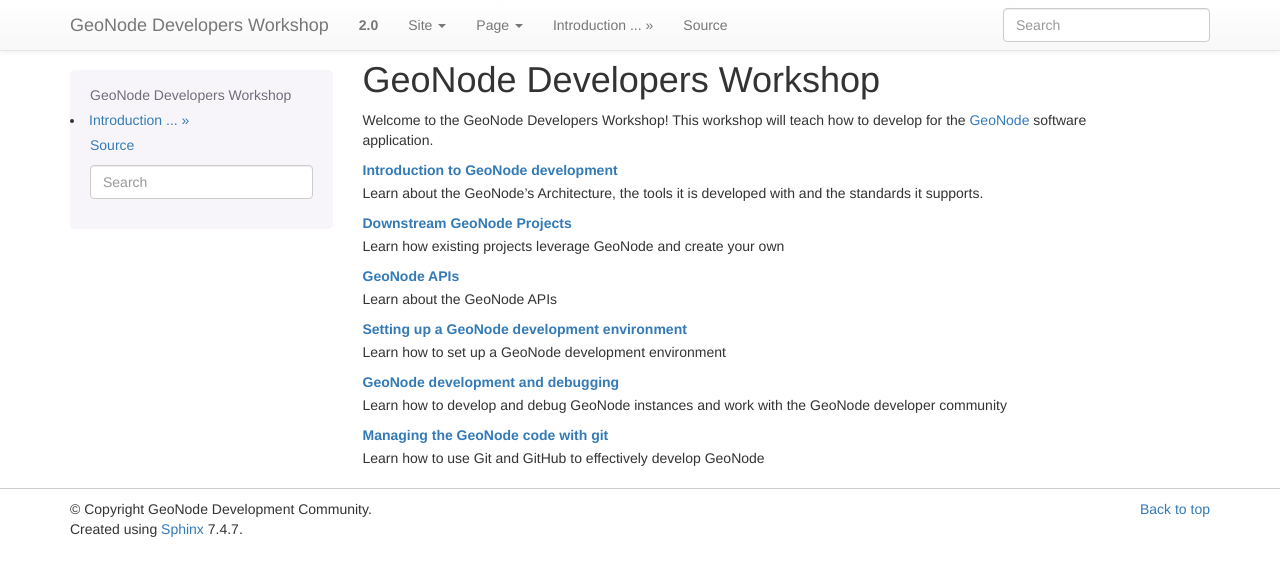
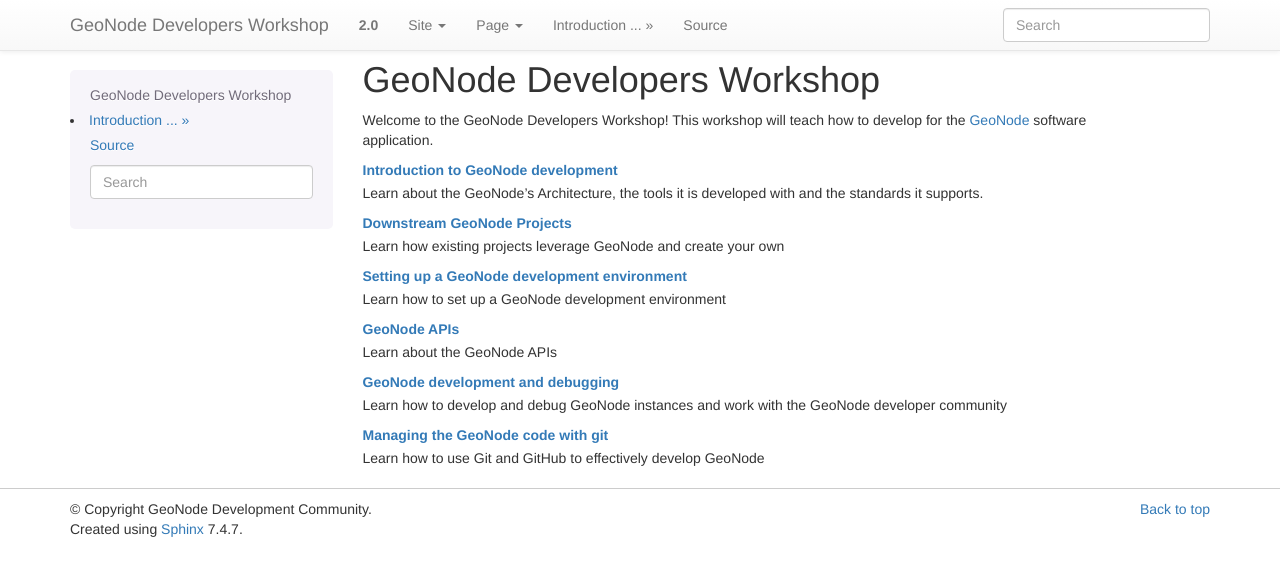
Before and after one commit to lucacasagrande/geonode-workshops, a Sphinx documentation site: the page built from devel/doc/index.rst, in a window 1280 px wide. Shown: the top 576 px of the page. Built offline with Sphinx 7.4.7, drawn with Linux system fonts in a browser that asks for light colours; pages that are not in the unit, such as notebooks, are missing from menus.

```diff
--- a/devel/doc/index.rst
+++ b/devel/doc/index.rst
@@ -21,8 +21,8 @@ Welcome to the GeoNode Developers Workshop! This workshop will teach how to deve
    intro/index
    core/index
    projects/index
+   envsetup/index
    api/index
-   envsetup/index
    debug/index
    git/index
 
@@ -32,11 +32,11 @@ Welcome to the GeoNode Developers Workshop! This workshop will teach how to deve
 :ref:`projects`
   Learn how existing projects leverage GeoNode and create your own
 
+:ref:`envsetup`
+  Learn how to set up a GeoNode development environment
+
 :ref:`api`
   Learn about the GeoNode APIs
-
-:ref:`envsetup`
-  Learn how to set up a GeoNode development environment
 
 :ref:`debug`
   Learn how to develop and debug GeoNode instances and work with the GeoNode developer community
```
